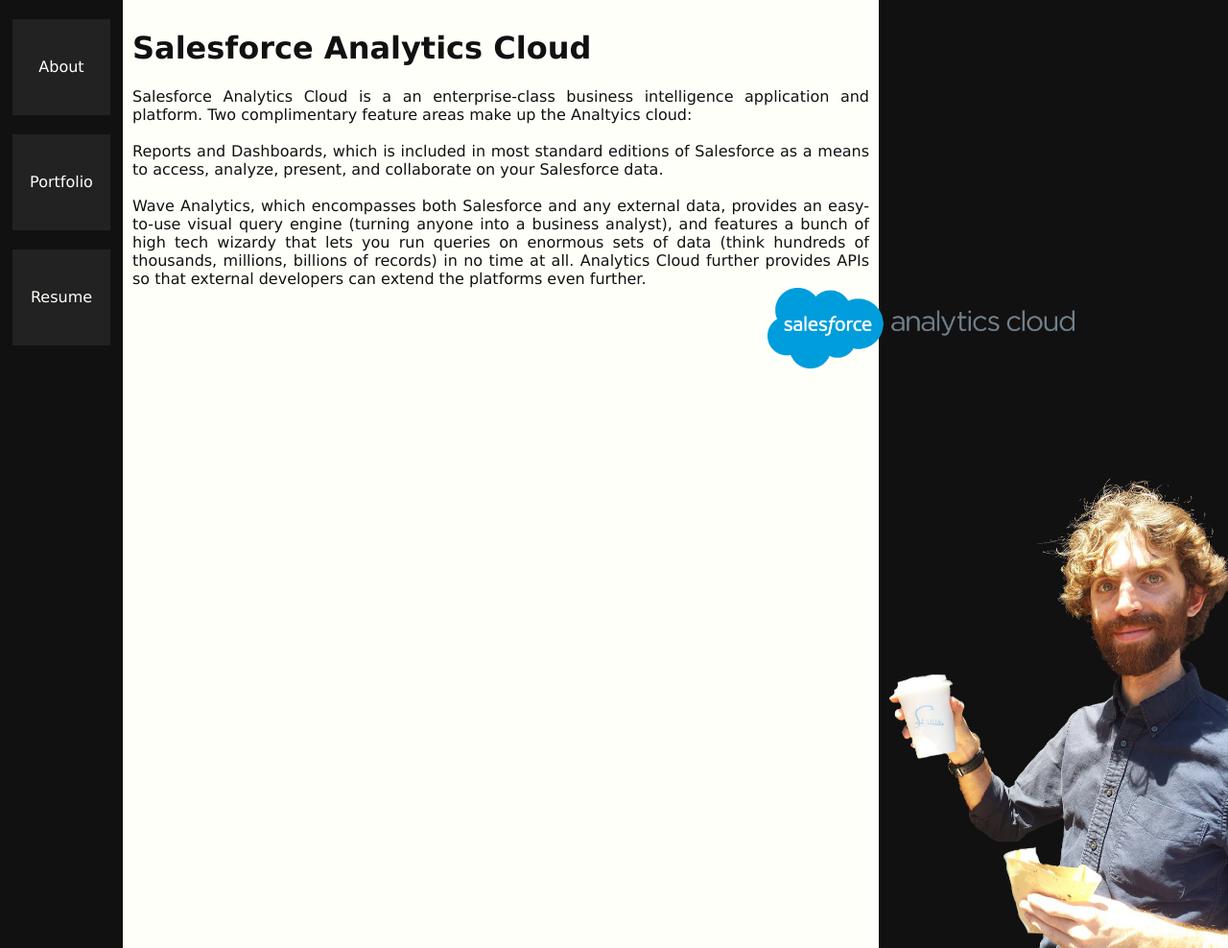
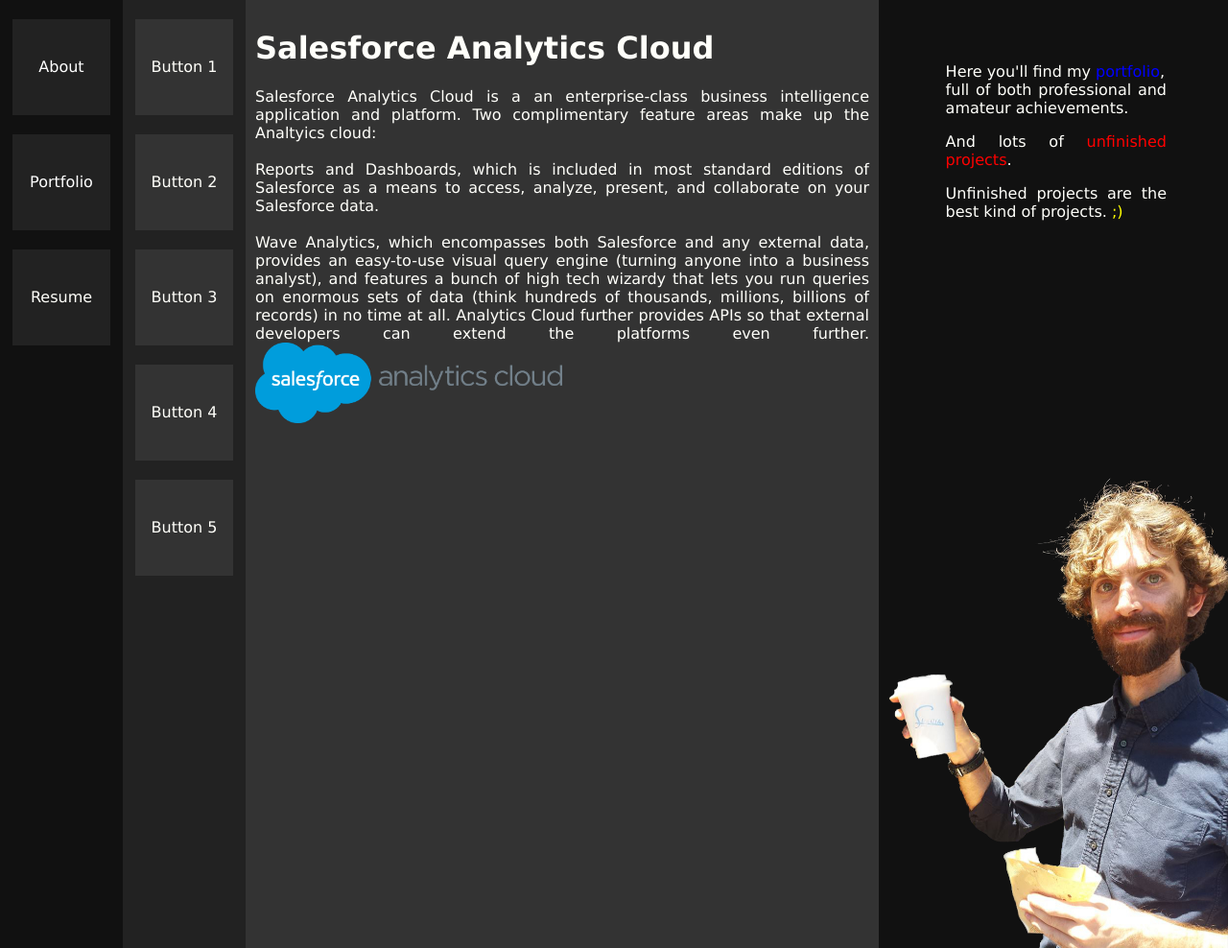
Before and after one commit to thewren/MyWebSite, a Python web app: template templates/portfolio/analytics-cloud.html in a window 1280 px wide. Shown: the whole page at 96% size. Run offline with Jinja, Linux system fonts and the light colour scheme; the template is opened without the code that fills it, so the values that code supplies are empty.

Commit message:
Redesign

```diff
--- a/static/css/style.css
+++ b/static/css/style.css
@@ -35,13 +35,15 @@
 
 html {
 	font-family: "Lucida Sans Unicode", "Lucida Grande", sans-serif;
+	text-align: justify;
 	background-color: #111111;
+	color: #FFFFFA;
 }
 
 body {
 	margin: 0;
 	/*margin-top: 120px;*/
-	color: #FFFFFA;
+
 }
 
 
@@ -88,15 +90,12 @@
 	#nav-bar {
 		position: fixed;
 		text-align: center;
-		/*height: 100%;*/
 		left: 0;
 		bottom: 0;
 		top: 0;
 		width: 8%;
 		padding-left: 1%; padding-right: 1%;
-
-		/*background-color: #4A4A4A;*/
-		background-color: #111111;/*#111111;*/
+		background-color: #111111;
 		z-index: 1000;
 
 		/*animation: 2s ease 0s 1 alternate scroll_to_bot;*/
@@ -305,49 +304,64 @@
 
 		/* Portfolio */
 
-		.portfolio-body {
+		#portfolio-nav-bar {
 			position: fixed;
+			text-align: center;
 			left: 10%;
+			bottom: 0;
 			top: 0;
-			width: 60%;
-			text-align: justify;
-			padding: 10px;
-			min-height: 100%;
-			background-color: #FFFFFA;
-			color: #111111;
+			width: 8%;
+			padding-left: 1%; padding-right: 1%;
+			background-color: #222222;
+			z-index: 1000;
+
+			/*animation: 2s ease 0s 1 alternate scroll_to_bot;*/
+			/*animation: duration | type | delay | repetitions | direction | function */
 		}
 
-		.portfolio-note {
+		#portfolio-note {
 			position: fixed;
 			right: 5%;
 			top: 5%;
 			width: 18%;
 		}
 
-		.portfolio-body-container {
+		#portfolio-body {
 			position: fixed;
-			left: 0;
+			left: 20%;
 			top: 0;
-			width: 40%;
-			height: 100%;
-			padding: 5%;
+			width: 50%;
+
+			min-height: 100%;
+			background-color: #FFFFFA;
 		}
 
-		.portfolio-portrait {
+		.portfolio-nav-button {
+			width: 100%;
+			height: 100px;
+			line-height: 100px;
+			overflow: hidden;
+			background-size: 100% 100%;
+			background-color: #333333;
+			cursor: pointer;
+			margin-top: 20px;
+			float: left;
+			transition: background-color 1s, color 1s;
+		}
+
+		.portfolio-nav-button:hover {
+			background-color: #FFFFFA;
+			color: #111111;
+		}
+
+		.portfolio-item-container {
 			position: fixed;
-			right: 0;
+			left: 20%;
 			top: 0;
 			width: 50%;
-			overflow: hidden;
-			height: 100%;
-			/*background-color: *#333D33;*/
-		}
-
-		.portfolio-portrait > img {
-			margin-left: 25%;
-			margin-right: auto;
-			width: 50%;
-			margin-top: 300px;
+			background-color: #333333;
+			min-height: 100%;
+			padding: 10px;
 		}
 
 
--- a/templates/portfolio/analytics-cloud.html
+++ b/templates/portfolio/analytics-cloud.html
@@ -1,10 +1,8 @@
 <!doctype html>
 
-{% extends "templates/layout.html" %}
+{% extends "templates/portfolio/portfolio.html" %}
 
-{% block body %}
-<div class="portfolio-body-container">
-	<div class="portfolio-body">
+{% block portfolio_item %}
 		<h1>
 			Salesforce Analytics Cloud
 		</h1>
@@ -18,10 +16,7 @@
 		a bunch of high tech wizardy that lets you run queries on enormous sets of data (think hundreds of thousands, millions, billions of records) in no time at all.
 
 		Analytics Cloud further provides APIs so that external developers can extend the platforms even further.
-	</div>
-</div><!--
-	Comment for in-line block
---><div class="portfolio-portrait">
-	<img src="/static/images/portfolio/analytics_cloud.png" />
-</div>
+
+	<img src="/static/images/portfolio/analytics_cloud.png" style="max-width: 50%;"/>
+
 {% endblock %}
--- a/templates/portfolio/portfolio.html
+++ b/templates/portfolio/portfolio.html
@@ -14,7 +14,25 @@
 	{% extends "templates/layout.html" %}
 
 	{% block body %}
-    <div class="portfolio-note">
+
+    <div id="portfolio-nav-bar">
+      <div class="portfolio-nav-button">
+        Button 1
+      </div>
+      <div class="portfolio-nav-button">
+        Button 2
+      </div>
+      <div class="portfolio-nav-button">
+        Button 3
+      </div>
+      <div class="portfolio-nav-button">
+        Button 4
+      </div>
+      <div class="portfolio-nav-button">
+        Button 5
+      </div>
+    </div>
+    <div id="portfolio-note">
       <p>
         Here you'll find my <ph style="color: blue;">portfolio</ph>,<br />full of both professional and amateur achievements.
       </p>
@@ -25,8 +43,12 @@
          Unfinished projects are the best kind of projects. <ph style="color: yellow;">;)</ph>
       </p>
     </div>
-    <div class="portfolio-body">
+    <div id="portfolio-body">
       Portfolio body
+      <div class="portfolio-item-container">
+        {% block portfolio_item %}
+        {% endblock %}
+      </div>
     </div>
 	{% endblock %}
 
```
